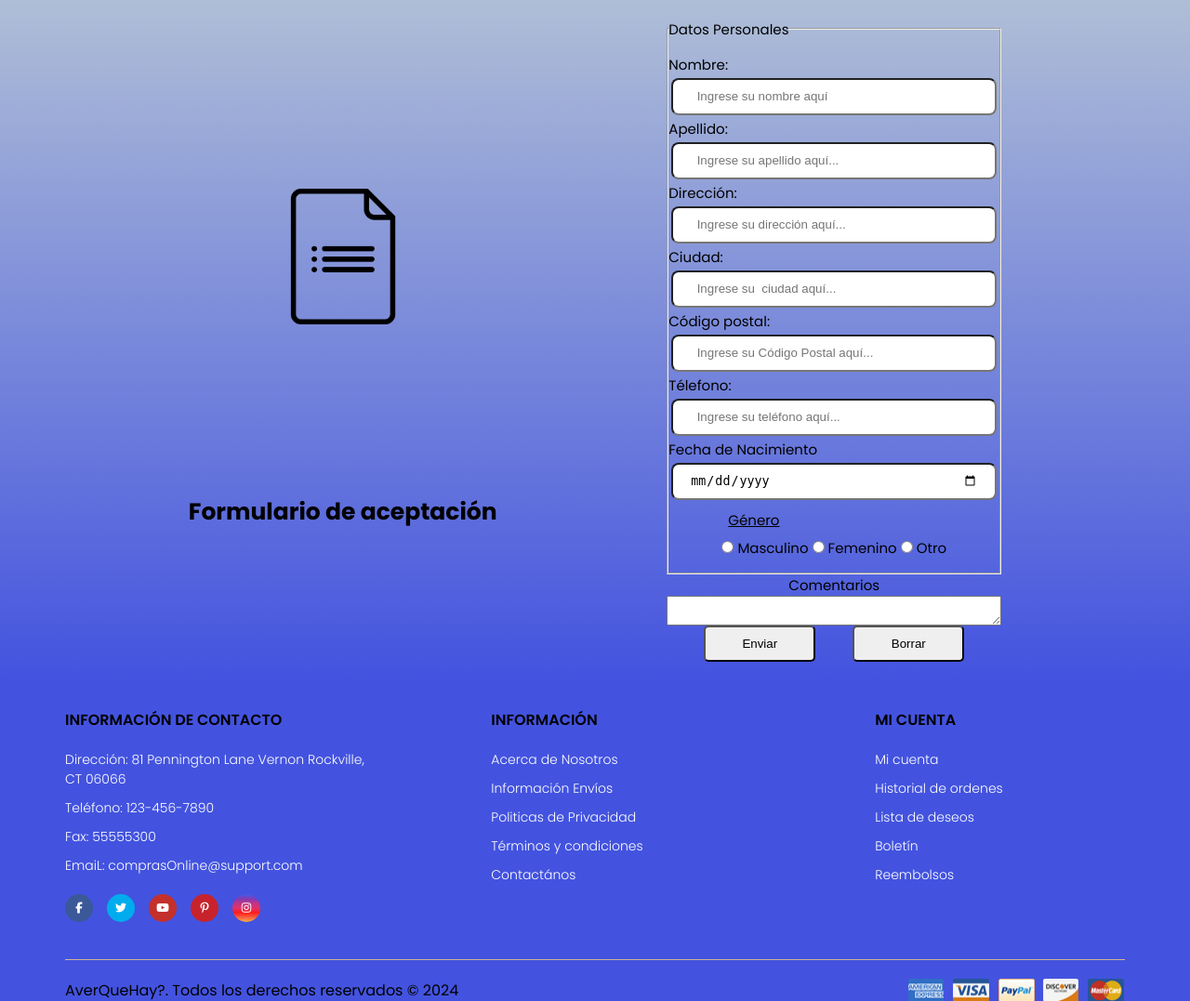
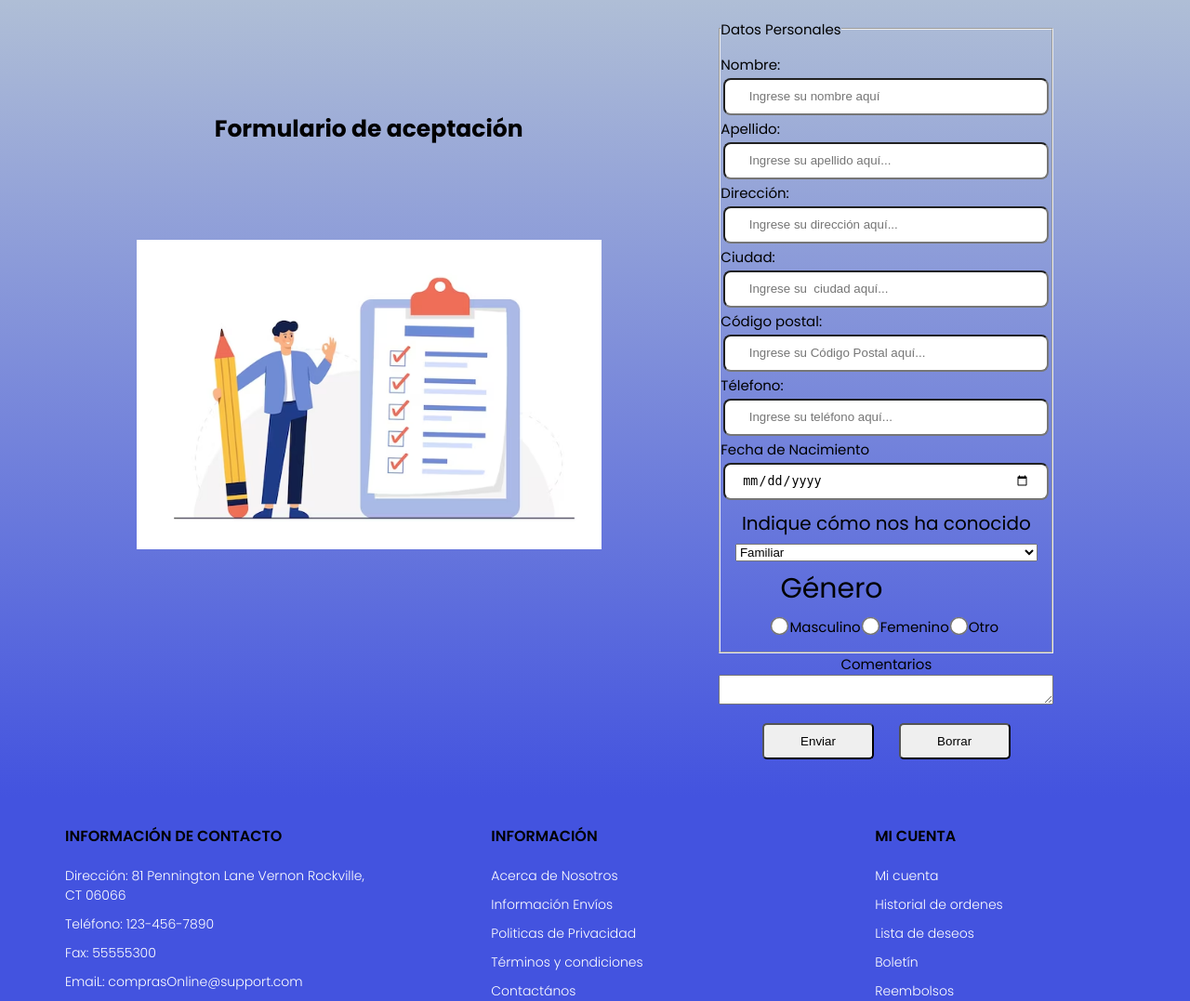
Before and after one commit to PabloCasalino/paginadeventas, a Python web app: template templates/suscribirse.html in a window 1280 px wide. Shown: the part 150-1227 px from the top of the page at 93% size. Run offline with Jinja, Linux system fonts and the light colour scheme; the template is opened without the code that fills it, so the values that code supplies are empty; some libraries are stand-ins or nearby versions.

Commit message:
trabajos en suscribirse.css y html

```diff
--- a/statics/css/index.css
+++ b/statics/css/index.css
@@ -125,7 +125,7 @@
 }
 
 .precio{
-    font-size: 1.3rem;
+    font-size: 2rem;
 }
 
 
--- a/statics/css/suscribirse.css
+++ b/statics/css/suscribirse.css
@@ -10,7 +10,7 @@
 }
 
 #logo {
-    width: 18em;
+    width: 50em;
 }
 
 h1 {
@@ -35,7 +35,7 @@ h1 {
 
 #logo-container img,
 #logo-container h1 {
-    margin-top: 50%;
+    margin-top: 20%;
 }
 
 .datos-personales,
@@ -70,10 +70,16 @@ fieldset {
     padding: 15px 0px 15px 0px;
 }
 
-#genero p {
+.subtitulo {
     text-align: start;
-    text-decoration: underline;
+    /* text-decoration: underline; */
     padding: 7px;
+    font-size: 2em;
+}
+
+#selector{
+    width: 100%;
+    max-width: 100%;
 }
 
 #comentarios {
@@ -87,8 +93,8 @@ fieldset {
     max-width: 100%;
 }
 
-#parr {
-    color:#fff
+#genero input[type="radio"] {
+    transform : scale(1.5);
 }
 
 .titulo {
@@ -104,6 +110,7 @@ fieldset {
 .btn-container{
     display: flex;
     justify-content: space-evenly;
+    padding: 20px;
     /* gap: 20px; */
 }
 
@@ -127,3 +134,10 @@ fieldset {
         border-radius: 8px;
     }
 }
+
+@media screen and (max-width:320px) {
+
+    #logo{
+        width: 40em;
+    }
+}
--- a/templates/suscribirse.html
+++ b/templates/suscribirse.html
@@ -17,9 +17,10 @@
   <section id="formulario">
     <div id="logo-container">
 
-      <img id="logo" src="../statics/img/logo_formulario.png" alt="formulario_logo">
-
       <h1>Formulario de aceptación</h1>
+      <img id="logo"
+        src="../statics/img/empresario-sosteniendo-lapiz-gran-lista-verificacion-completa-marcas-graduacion_1150-35019.avif"
+        alt="formulario_logo">
 
     </div>
     <div id="container">
@@ -59,15 +60,28 @@
             <label class="datos-personales" for="telefono">Télefono:</label>
             <input class="personales" type="tel" name="telefono" id="telefono" required
               placeholder="  Ingrese su teléfono aquí...">
-              <div id="resultadoTelefono"></div>
+            <div id="resultadoTelefono"></div>
           </div>
           <div>
             <label class="datos-personales" for="nacimiento">Fecha de Nacimiento</label>
             <input class="personales" type="date" name="nombre" id="nacimiento" required>
           </div>
 
+          <div>
+            <p class="subtitulo">Indique cómo nos ha conocido</p>
+            <select name="select" id="selector">
+
+              <option value="conocido">Familiar</option>
+              <option value="redes sociales">Redes Sociales</option>
+              <option value="television">Televisión</option>
+              <option value="radio">Radio</option>
+            </select>
+          </div>
+
+
+
           <div id="genero">
-            <p> Género </p>
+            <p class="subtitulo"> Género </p>
             <input type="radio" name="genero" id="m" required>
             <label for="m">Masculino</label>
             <input type="radio" name="genero" id="f" required>
@@ -82,11 +96,11 @@
           <textarea name="comentario" id="comentario" cols="" rows="" maxlength="220"></textarea>
         </div>
         <div class="btn-container">
-                  <input class="btn" type="submit" value="Enviar" id="submitButton">
-        <input class="btn" type="reset" value="Borrar">
-      </div>
+          <input class="btn" type="submit" value="Enviar" id="submitButton">
+          <input class="btn" type="reset" value="Borrar">
+        </div>
     </div>
-      </form>
+    </form>
 
 
   </section>
```
Also changed, not shown: statics/img/empresario-sosteniendo-lapiz-gran-lista-verificacion-completa-marcas-graduacion_1150-35019.avif (added).
